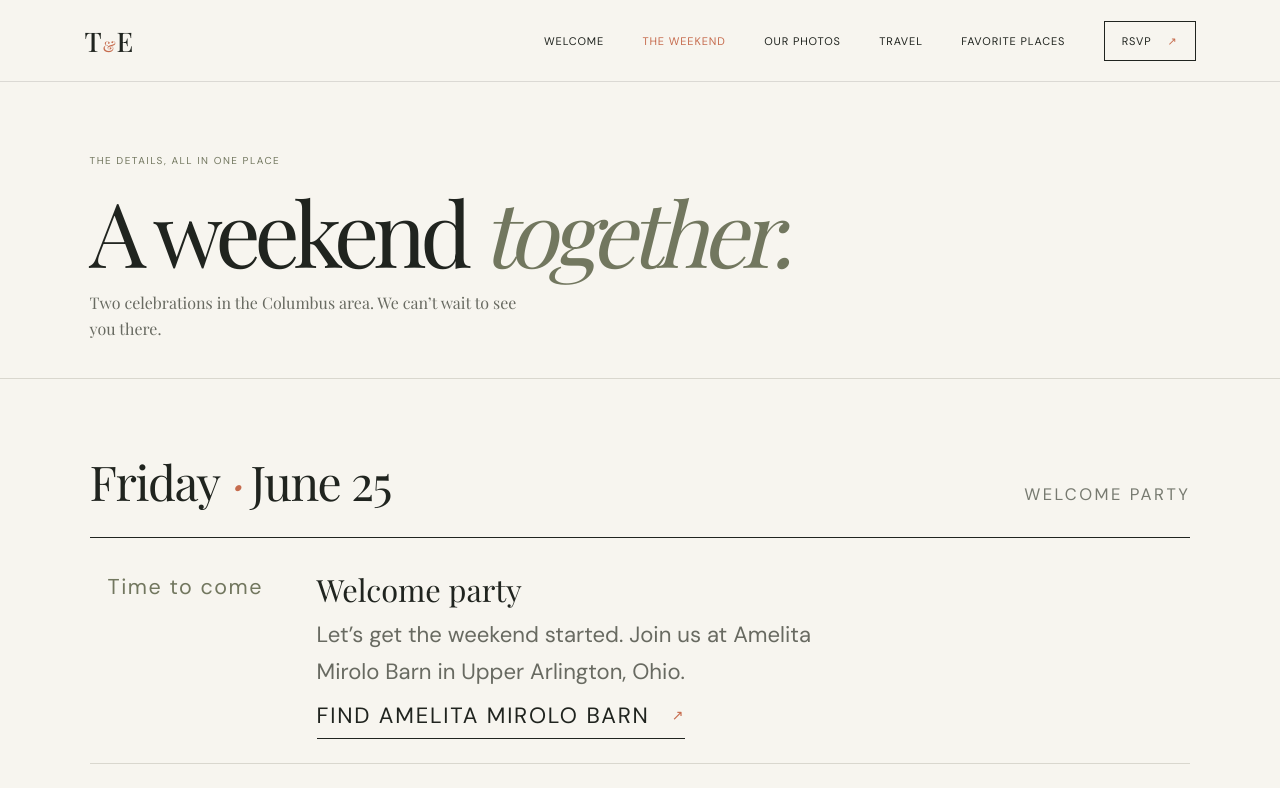
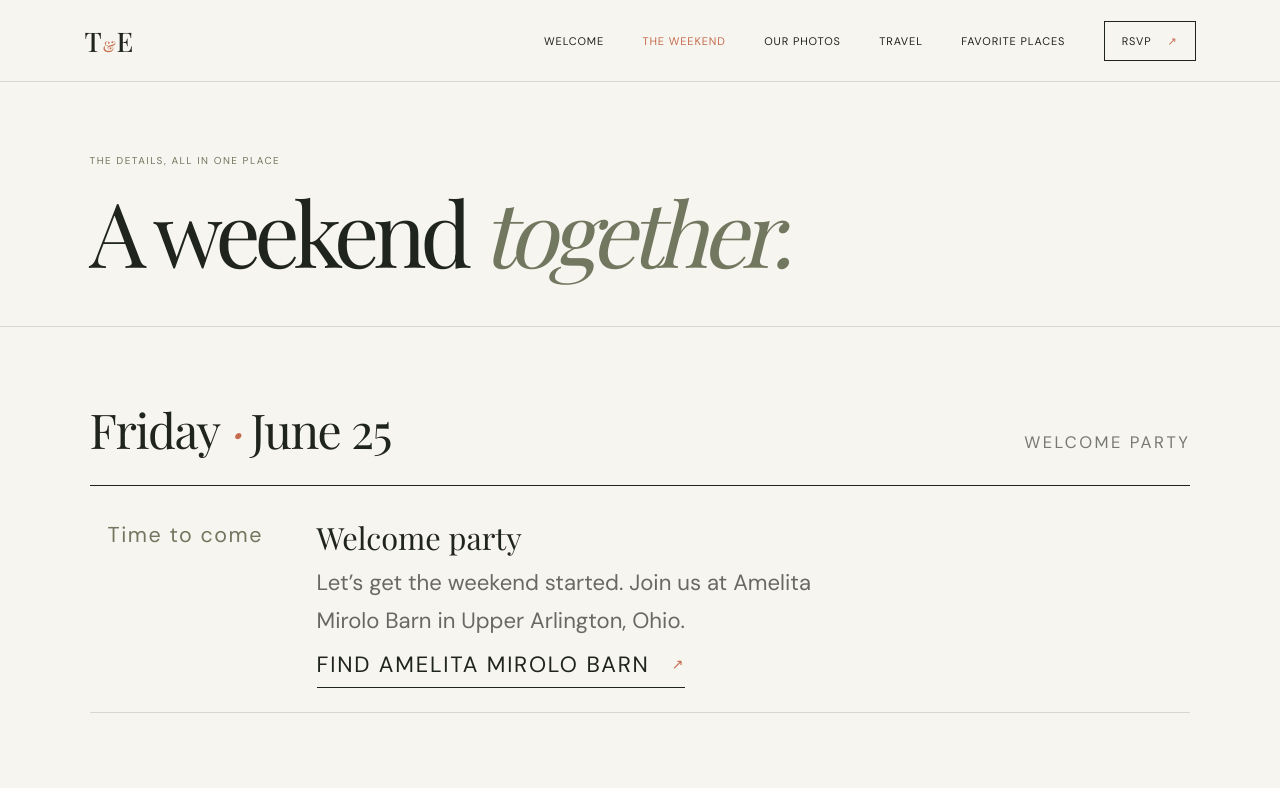
Before and after one commit to guidotti1/wedding-website, a plain HTML site: page schedule.html in a window 1280 px wide. Shown: the top 788 px of the page. Drawn offline with nearby package versions, Linux system fonts and the light colour scheme; a web font is replaced by a local one.

Commit message:
Remove schedule page intro subtitle

```diff
--- a/schedule.html
+++ b/schedule.html
@@ -22,7 +22,6 @@
     <section class="page-masthead schedule-masthead">
       <p class="eyebrow">The details, all in one place</p>
       <h1>A weekend <em>together.</em></h1>
-      <p>Two celebrations in the Columbus area. We can’t wait to see you there.</p>
     </section>
 
     <section class="timeline section-shell">
```
